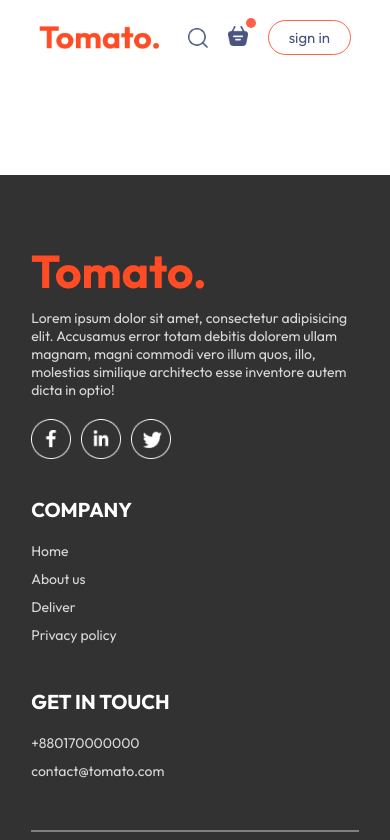
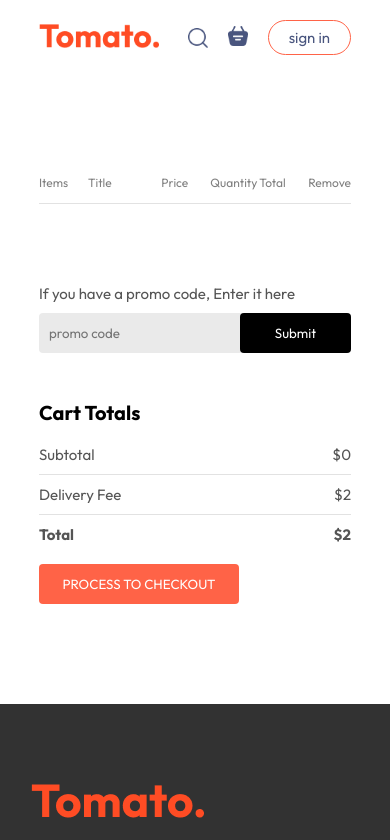
Before and after one commit to Ashiq121914/TastyDash, a React (Vite) app in the folder frontend/: page /cart in a window 390 px wide. Shown: the top 840 px of the page. Built offline with nearby package versions, Linux system fonts and the light colour scheme.

Commit message:
create cart page and make it responsive, login for cart total amount, nav bar cart icon dot visible/invisible

```diff
--- a/frontend/src/components/Navbar/Navbar.jsx
+++ b/frontend/src/components/Navbar/Navbar.jsx
@@ -1,15 +1,18 @@
-/* eslint-disable no-unused-vars */
-import React, { useState } from "react";
+import React, { useContext, useState } from "react";
 import "./Navbar.css";
 import { assets } from "../../assets/assets";
 import { Link } from "react-router-dom";
+import { StoreContext } from "../../context/StoreContext";
 
 const Navbar = ({ setShowLogin }) => {
-  // for the underline effect for menu items
   const [menu, setMenu] = useState("home");
+
+  const { getTotalCartAmount } = useContext(StoreContext);
   return (
     <div className="navbar">
-      <img src={assets.logo} alt="" className="logo" />
+      <Link to="/">
+        <img src={assets.logo} alt="" className="logo" />
+      </Link>
       <ul className="navbar-menu">
         <Link
           to="/"
@@ -43,8 +46,10 @@ const Navbar = ({ setShowLogin }) => {
       <div className="navbar-right">
         <img src={assets.search_icon} alt="" />
         <div className="navbar-search-icon">
-          <img src={assets.basket_icon} alt="" />
-          <div className="dot"></div>
+          <Link to="/cart">
+            <img src={assets.basket_icon} alt="" />
+          </Link>
+          <div className={getTotalCartAmount() === 0 ? "" : "dot"}></div>
         </div>
         <button onClick={() => setShowLogin(true)}>sign in</button>
       </div>
--- a/frontend/src/context/StoreContext.jsx
+++ b/frontend/src/context/StoreContext.jsx
@@ -18,15 +18,24 @@ const StoreContextProvider = (props) => {
     setCartItems((prev) => ({ ...prev, [itemId]: prev[itemId] - 1 }));
   };
 
-  useEffect(() => {
-    console.log(cartItems);
-  }, [cartItems]);
+  const getTotalCartAmount = () => {
+    let totalAmount = 0;
+    for (const item in cartItems) {
+      if (cartItems[item] > 0) {
+        let itemInfo = food_list.find((product) => product._id === item);
+        totalAmount += itemInfo.price * cartItems[item];
+      }
+    }
+    return totalAmount;
+  };
+
   const contextValue = {
     food_list,
     cartItems,
     setCartItems,
     addToCart,
     removeFromCart,
+    getTotalCartAmount,
   };
   return (
     <StoreContext.Provider value={contextValue}>
--- a/frontend/src/pages/Cart/Cart.css
+++ b/frontend/src/pages/Cart/Cart.css
@@ -0,0 +1,113 @@
+.cart{
+    margin-top: 10rem;
+
+}
+.cart-items-title{
+    display: grid;
+    grid-template-columns: 1fr 1.5fr 1fr 1fr 1fr 0.5fr;
+    align-items: center;
+    color: grey;
+    font-size: max(1vw,1.2rem);
+}
+
+.cart-items-item{
+    margin: 1rem 0px;
+    color: black;
+
+}
+.cart-items-item img{
+    width: 5rem;
+}
+
+.cart hr{
+    height: 1px;
+    background-color: #e2e2e2;
+    border: none;
+}
+
+.cart-items-item .cross{
+    cursor: pointer;
+
+}
+
+
+.cart-bottom{
+    margin-top: 8rem;
+    display: flex;
+    justify-content: space-between;
+    gap: max(12vw, 2rem);
+}
+
+.cart-total{
+    flex: 1;
+    display: flex;
+    flex-direction: column;
+    gap: 2rem;
+}
+.cart-total h2{
+    font-size: 2rem;
+}
+.cart-total p,b{
+    font-size: 1.5rem;
+}
+.cart-total-details{
+    display: flex;
+    justify-content: space-between;
+    color: #555;
+}
+.cart-total hr{
+    margin: 1rem 0;
+
+}
+
+.cart-total button{
+    border: none;
+    color: white;
+    background-color: tomato;
+    width: max(15vw,20rem);
+    padding: 1.2rem 0;
+    border-radius: 4px;
+    cursor: pointer;
+}
+
+.cart-promo-code{
+    flex: 1;
+}
+.cart-promo-code p{
+    color: #555;
+    font-size: 1.5rem;
+}
+
+.cart-promocode-input{
+    margin-top: 1rem;
+    display: flex;
+    justify-content: space-between;
+    align-items: center;
+    background-color: #eaeaea;
+    border-radius: 4px;
+}
+.cart-promocode-input input{
+    background: transparent;
+    border: none;
+    outline: none;
+    padding-left: 1rem;
+}
+.cart-promocode-input button{
+    width: max(10vw,15rem);
+    padding: 1.2rem 5px;
+    background-color: black;
+    border: none;
+    color: white;
+    border-radius: 4px;
+    cursor: pointer;
+}
+
+
+@media (max-width:75rem){
+    .cart-bottom{
+        flex-direction: column-reverse;
+    }
+    .cart-promo-code{
+        justify-content: start;
+    }
+}
--- a/frontend/src/pages/Cart/Cart.jsx
+++ b/frontend/src/pages/Cart/Cart.jsx
@@ -1,13 +1,79 @@
 /* eslint-disable no-unused-vars */
-import React from 'react'
-import './Cart.css'
+import React, { useContext } from "react";
+import "./Cart.css";
+import { StoreContext } from "../../context/StoreContext";
 
 const Cart = () => {
+  const { cartItems, food_list, removeFromCart, getTotalCartAmount } =
+    useContext(StoreContext);
+
   return (
-    <div>
+    <div className="cart">
+      <div className="cart-items">
+        <div className="cart-items-title">
+          <p>Items</p>
+          <p>Title</p>
+          <p>Price</p>
+          <p>Quantity</p>
+          <p>Total</p>
+          <p>Remove</p>
+        </div>
+        <br />
+        <hr />
+        {food_list.map((item, index) => {
+          if (cartItems[item._id] > 0) {
+            return (
+              <div key={index}>
+                <div className="cart-items-title cart-items-item">
+                  <img src={item.image} alt="" />
+                  <p>{item.name}</p>
+                  <p>${item.price}</p>
+                  <p>{cartItems[item._id]}</p>
+                  <p>${item.price * cartItems[item._id]}</p>
+                  <p onClick={() => removeFromCart(item._id)} className="cross">
+                    x
+                  </p>
+                </div>
+                <hr />
+              </div>
+            );
+          }
+        })}
+      </div>
+      <div className="cart-bottom">
+        <div className="cart-total">
+          <h2>Cart Totals</h2>
+          <div>
+            <div className="cart-total-details">
+              <p>Subtotal</p>
+              <p>${getTotalCartAmount()}</p>
+            </div>
+            <hr />
+            <div className="cart-total-details">
+              <p>Delivery Fee</p>
+              <p>${2}</p>
+            </div>
+            <hr />
+            <div className="cart-total-details">
+              <b>Total</b>
+              <b>${getTotalCartAmount() + 2}</b>
+            </div>
+          </div>
+          <button>PROCESS TO CHECKOUT</button>
+        </div>
 
+        <div className="cart-promo-code">
+          <div>
+            <p>If you have a promo code, Enter it here</p>
+            <div className="cart-promocode-input">
+              <input type="text" placeholder="promo code" />
+              <button>Submit</button>
+            </div>
+          </div>
+        </div>
+      </div>
     </div>
-  )
-}
+  );
+};
 
-export default Cart
+export default Cart;
```
